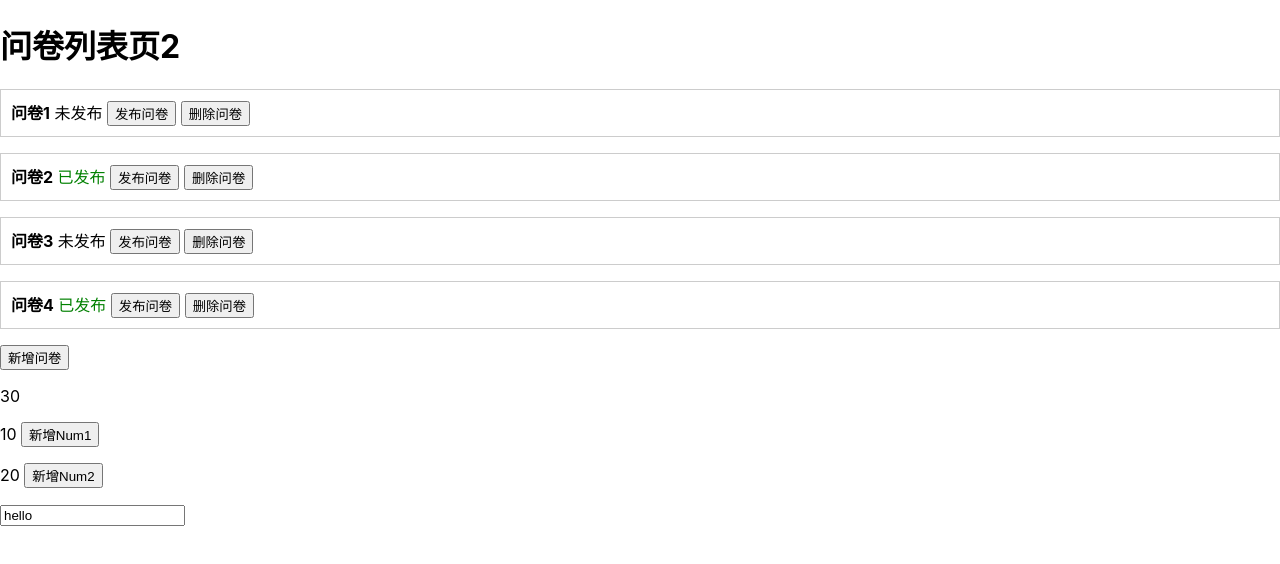
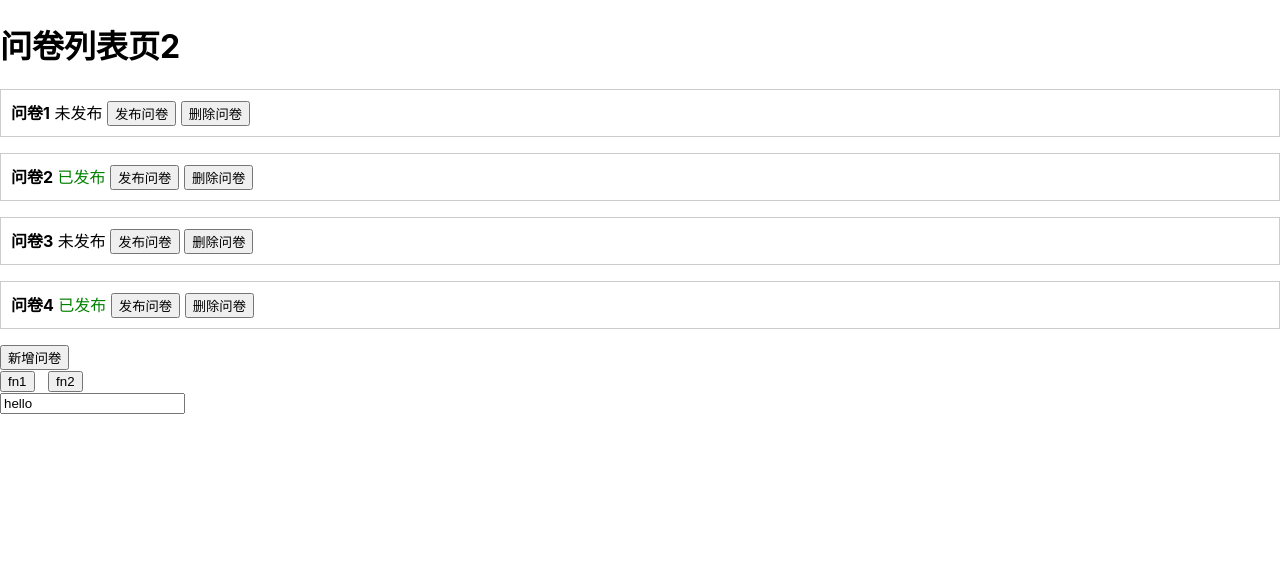
Before and after one commit to Vixcity/newReactLearn, a React (Create React App) app: page / in a window 1280 px wide. Shown: the top 564 px of the page. Built offline with nearby package versions, Linux system fonts and the light colour scheme.

Commit message:
useCallBack

```diff
--- a/src/App.tsx
+++ b/src/App.tsx
@@ -4,13 +4,14 @@ import "./App.css";
 import List2 from "List2";
 // import ImmerDemo from "immerDemo";
 // import UseRefDemo from "useRefDemo";
-import UseMemoDemo from "useMemoDemo";
+// import UseMemoDemo from "useMemoDemo";
+import UseCallback from "useCallback";
 
 function App() {
   return (
     <>
       <List2></List2>
-      <UseMemoDemo></UseMemoDemo>
+      <UseCallback></UseCallback>
     </>
   );
 }
--- /dev/null
+++ b/src/useCallback.tsx
@@ -0,0 +1,27 @@
+import React, { FC, useState, useCallback } from "react";
+
+const useCallbackDemo: FC = () => {
+  const [text, setText] = useState("hello");
+
+  const fn1 = () => console.log("fn1 text", text);
+  const fn2 = useCallback(() => {
+    console.log("fn2 text", text);
+  }, [text]); // useEffect,useMemo,useCallback
+  return (
+    <>
+      <div>
+        <div>
+          <button onClick={fn1}>fn1</button> &nbsp;{" "}
+          <button onClick={fn2}>fn2</button>
+        </div>
+        <input
+          type="text"
+          onChange={(e) => setText(e.target.value)}
+          value={text}
+        />
+      </div>
+    </>
+  );
+};
+
+export default useCallbackDemo;
```
